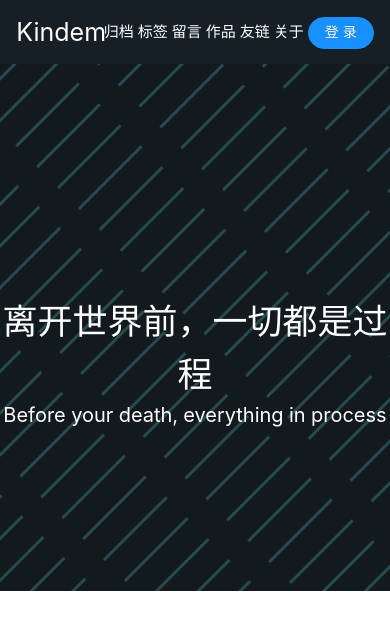
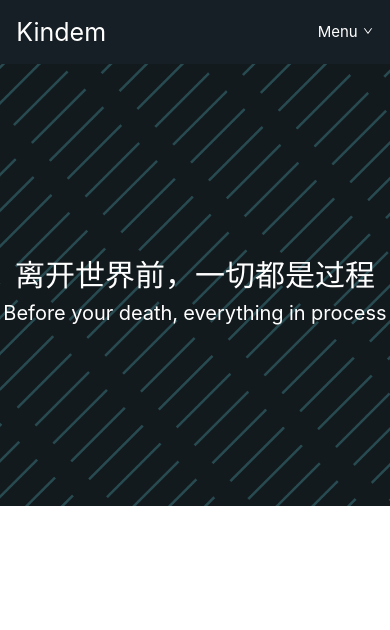
Before and after one commit to FlyAndNotDown/blog-v4, a Next.js app in the folder frontend/: page / in a window 390 px wide. Shown: the top 630 px of the page. Built offline with nearby package versions, Linux system fonts and the light colour scheme.

Commit message:
update banner for mobile phone

```diff
--- a/frontend/common/constant.js
+++ b/frontend/common/constant.js
@@ -18,6 +18,7 @@
     friendsLinkText: '友链',
     aboutLinkText: '关于',
     loginBtnText: '登录',
+    navBarDropdownText: 'Menu',
 
     // static resource
     indexBannerImgPath: '/img/index-bg.png',
--- a/frontend/common/style/font.js
+++ b/frontend/common/style/font.js
@@ -2,7 +2,7 @@
     fontSize: {
         navBarLogo: '25px',
         navBarLink: '15px',
-        bannerSlogan: '35px',
+        bannerSlogan: '30px',
         bannerSubSlogan: '20px'
     }
 };
--- a/frontend/component/banner.js
+++ b/frontend/component/banner.js
@@ -4,7 +4,7 @@
 import Font from '../common/style/font';
 import Obj from '../common/utils/obj';
 
-export default function Banner(props) {
+export default function(props) {
     Logger.printDebug('props', `background: ${props.background}`);
     Logger.printDebug('props', `slogan: ${props.slogan}`);
     Logger.printDebug('props', `subSlogan: ${props.subSlogan}`);
@@ -18,7 +18,7 @@
             top: 0,
             left: 0,
             width: '100%',
-            height: '70%',
+            height: '60%',
             zIndex: -1,
             backgroundSize: 'cover',
             backgroundImage: `url(${props.background})`
--- a/frontend/component/nav-bar.js
+++ b/frontend/component/nav-bar.js
@@ -2,13 +2,14 @@
 import Color from '../common/style/color';
 import Font from '../common/style/font';
 import Align from '../common/style/align';
-import { Button, Row, Col } from 'antd';
+import { Button, Row, Col, Dropdown, Menu } from 'antd';
+import { DownOutlined } from '@ant-design/icons';
 import Constant from '../common/constant';
 import Logger from '../common/utils/logger';
 import '../common/style/global.css';
 import Router from '../common/utils/router';
 
-function NavBar() {
+export default function() {
     const style = {
         navBar: {
             height: Align.navBarHeight,
@@ -37,6 +38,9 @@
         },
         loginBtnSpan: {
             marginLeft: '4px'
+        },
+        navBarDropdownItem: {
+            margin: '3px 5px'
         }
     };
 
@@ -44,6 +48,32 @@
         Logger.printDebug('btn', 'login btn clicked');
         Router.jumpTo(Constant.loginRoute);
     };
+
+    const navBarDropdownMenu = (
+        <Menu>
+            <Menu.Item style={style.navBarDropdownItem}>
+                <a href={Constant.loginRoute}>{Constant.loginBtnText}</a>
+            </Menu.Item>
+            <Menu.Item style={style.navBarDropdownItem}>
+                <a href={Constant.archivesRoute}>{Constant.archivesLinkText}</a>
+            </Menu.Item>
+            <Menu.Item style={style.navBarDropdownItem}>
+                <a href={Constant.tagsRoute}>{Constant.tagsLinkText}</a>
+            </Menu.Item>
+            <Menu.Item style={style.navBarDropdownItem}>
+                <a href={Constant.messagesRoute}>{Constant.messageLinkText}</a>
+            </Menu.Item>
+            <Menu.Item style={style.navBarDropdownItem}>
+                <a href={Constant.worksRoute}>{Constant.worksLinkText}</a>
+            </Menu.Item>
+            <Menu.Item style={style.navBarDropdownItem}>
+                <a href={Constant.friendsRoute}>{Constant.friendsLinkText}</a>
+            </Menu.Item>
+            <Menu.Item style={style.navBarDropdownItem}>
+                <a href={Constant.aboutRoute}>{Constant.aboutLinkText}</a>
+            </Menu.Item>
+        </Menu>
+    );
 
     return (
         <Row style={style.navBar}>
@@ -59,7 +89,7 @@
                         </Row>
                     </Col>
                     <Col
-                         xs={{ span: 20, offset: 0 }} sm={{ span: 20, offset: 0 }} md={{ span: 20, offset: 0 }}
+                         xs={{ span: 0, offset: 0 }} sm={{ span: 0, offset: 0 }} md={{ span: 20, offset: 0 }}
                          lg={{ span: 20, offset: 0 }} xl={{ span: 20, offset: 0 }} xxl={{ span: 20, offset: 0 }}>
                         <Row style={style.nav}>
                             <a href={Constant.archivesRoute} style={style.navLink}>{Constant.archivesLinkText}</a>
@@ -76,10 +106,17 @@
                             </span>
                         </Row>
                     </Col>
+                    <Col
+                        xs={{ span: 20, offset: 0 }} sm={{ span: 20, offset: 0 }} md={{ span: 0, offset: 0 }}
+                        lg={{ span: 0, offset: 0 }} xl={{ span: 0, offset: 0 }} xxl={{ span: 0, offset: 0 }}>
+                        <Row style={style.nav}>
+                            <Dropdown overlay={navBarDropdownMenu}>
+                                <a style={style.navLink}>{Constant.navBarDropdownText} <DownOutlined/></a>
+                            </Dropdown>
+                        </Row>
+                    </Col>
                 </Row>
             </Col>
         </Row>
     );
 }
-
-export default NavBar;
--- a/frontend/package.json
+++ b/frontend/package.json
@@ -8,6 +8,7 @@
     "start": "next start"
   },
   "dependencies": {
+    "@ant-design/icons": "^4.2.1",
     "@zeit/next-css": "^1.0.1",
     "antd": "^4.3.3",
     "babel-plugin-import": "^1.13.0",
--- a/frontend/pages/tags.js
+++ b/frontend/pages/tags.js
@@ -1,10 +1,8 @@
 import React from 'react';
 import NavBar from '../component/nav-bar';
 
-function Tags() {
+export default function Tags() {
     return (
         <NavBar/>
     );
 }
-
-export default Tags;
```
Also changed, not shown: 1 other file (tests, documents, lock files or other folders).
